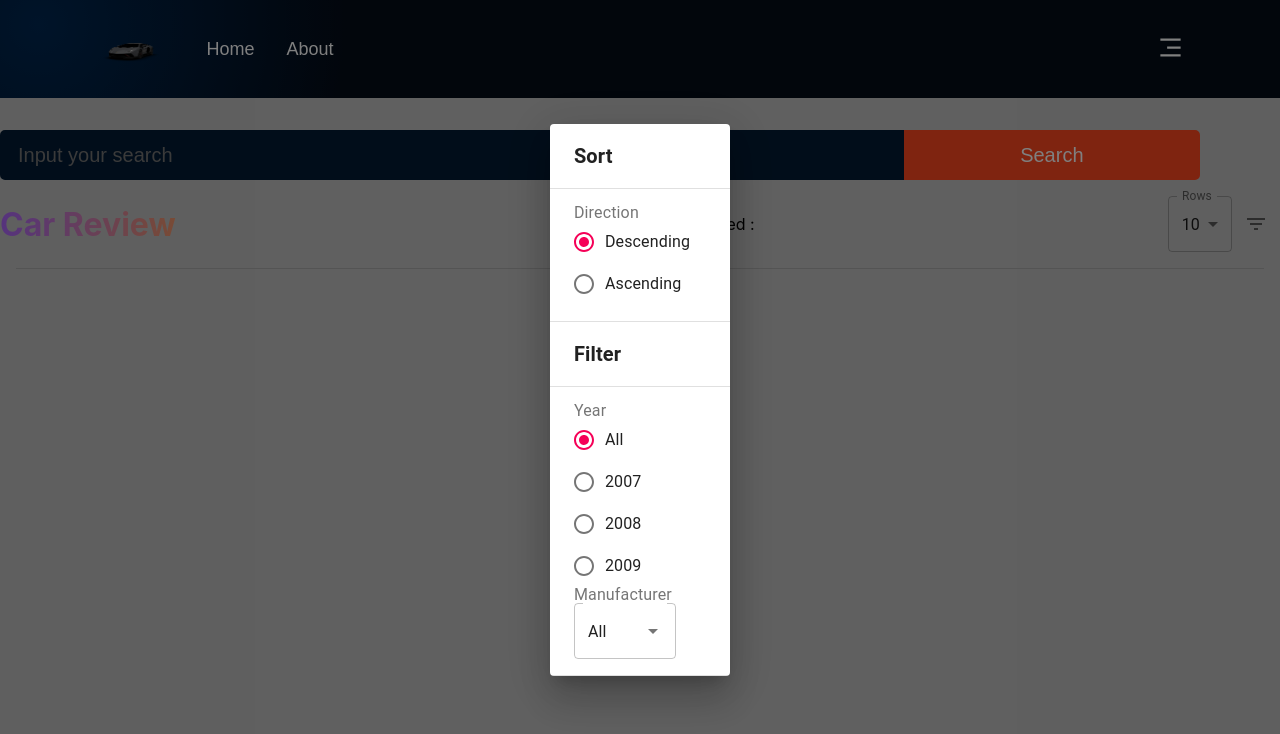
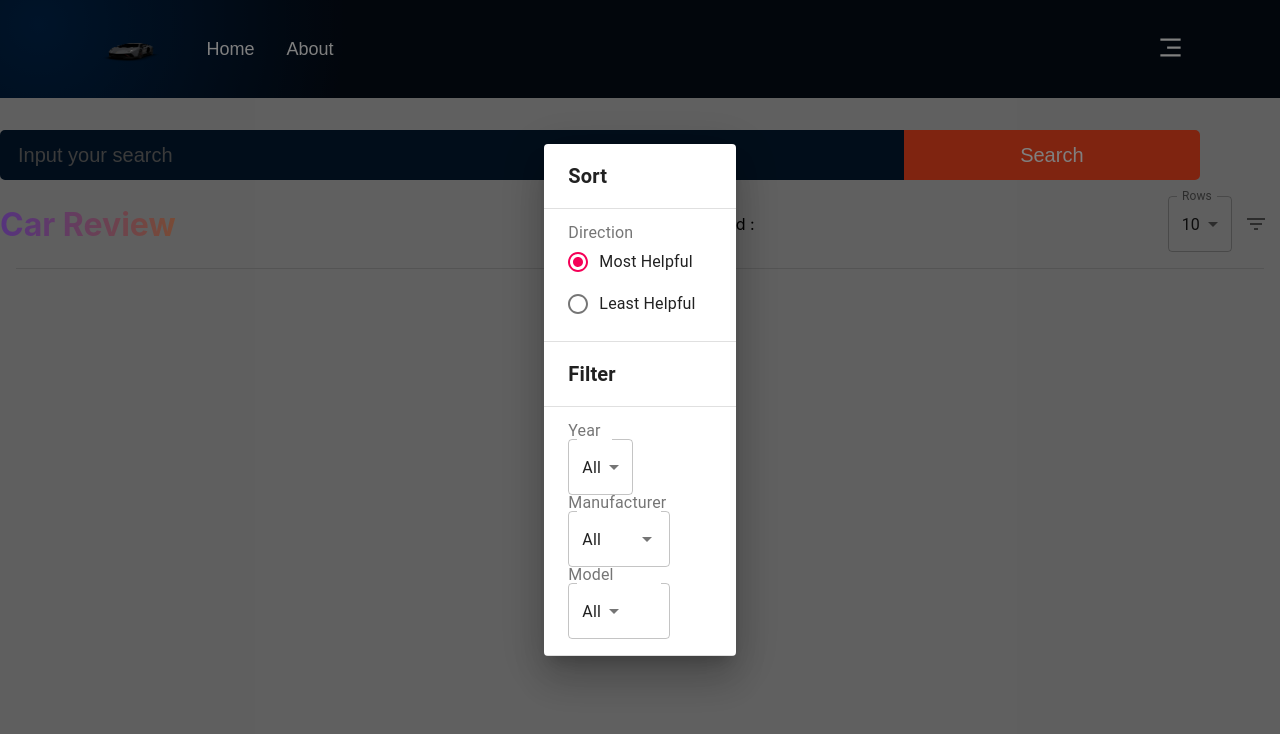
Before and after one commit to majulahsingapuri/info-retrieval-project, a React (Create React App) app in the folder web-app/: page / in a window 1280 px wide. Both pictures are taken after a click on the button 1256 px from the left and 224 px from the top of the page. Shown: the top 734 px of the page. Built offline with nearby package versions, Linux system fonts and the light colour scheme.

Commit message:
Add manufacturer, model, year list

```diff
--- a/web-app/src/App.js
+++ b/web-app/src/App.js
@@ -42,12 +42,41 @@ ChartJS.register(
     Title
 )
 
+const yearList = [
+  "All",
+  "2000", "2001", "2002", "2003", "2004",
+  "2005", "2006", "2007", "2008", "2009",
+  "2010", "2011", "2012", "2013", "2014",
+  "2015", "2016", "2017", "2018", "2019",
+  "2020", "2021", "2022", "2023"
+];
+
 const carList = [
   "All",
-  "toyota",
+  "mercedes-benz",
+  "lexus",
+  "honda",
+  "nissan",
+  "volkswagen",
+  "volvo",
+  "mazda",
   "bmw",
-  "mini",
+  "audi"
 ];
+
+const modelList = [
+  "All", "gl-class",  "rx 350",  "cr-v",  "sentra",  "passat",  "maxima",
+  "new beetle",  "rogue",  "civic",  "frontier",  "c-class",  "versa",
+  "jetta",  "s80",  "is 250",  "fit",  "r32",  "tribute",  "altima",
+  "xterra",  "clk-class",  "ridgeline",  "e-class",  "v50",  "c70",
+  "mx-5 miata",  "3 series",  "350z",  "slk-class",  "xc70",  "s8",  "x5",
+  "5 series",  "rabbit",  "s-class",  "a5",  "element",  "x3",  "mazdaspeed mazda6",
+  "mazda3",  "altima hybrid",  "c30",  "cx-7",  "gs 350",  "q7",  "pathfinder",  "quest",
+  "m-class",  "a3",  "ls 460",  "1 series",  "titan",  "pilot",  "gti",  "6 series",  "cx-9",
+  "tt",  "mazda5",  "odyssey",  "7 series",  "eos",  "mazda6 gli",  "a4",  "s40",  "a8",  "rs4",
+  "a6",  "xc90",  "armada",  "cls-class",  "gs 450h",  "m3",  "is 350",  "is f",  "es 350",
+  "r-class",  "sl-class",  "rx 400h",  "x6",  "v70"
+]
 
 function App() {
   const [loading, setLoading] = useState(false);
@@ -63,6 +92,7 @@ function App() {
   const [sortDirection, setSortDirection] = useState("desc");
   const [manufacturerFilter, setManufacturerFilter] = useState("All");
   const [yearFilter, setYearFilter] = useState("All");
+  const [modelFilter, setModelFilter] = useState("All");
 
   const [errorBarOpen, setErrorBarOpen] = React.useState(false);
   const [errorText, setErrorText] = React.useState('');
@@ -136,6 +166,9 @@ function App() {
     }
     if (yearFilter !== "All") {
       baseQuery += `&fq=YEAR:${yearFilter}`
+    }
+    if (modelFilter !== "All") {
+      baseQuery += `&fq=MODEL:${modelFilter}`
     }
     return baseQuery
   }
@@ -371,22 +404,27 @@ function App() {
           <FormControl component="fieldset" className="formControlStyle">
             <FormLabel component="legend">Direction</FormLabel>
             <RadioGroup value={sortDirection} onChange={(event) => {setSortDirection(event.target.value)}}>
-              <FormControlLabel value="desc" control={<Radio />} label="Descending" />
-              <FormControlLabel value="asc" control={<Radio />} label="Ascending" />
+              <FormControlLabel value="desc" control={<Radio />} label="Most Helpful" />
+              <FormControlLabel value="asc" control={<Radio />} label="Least Helpful" />
             </RadioGroup>
           </FormControl>
         </DialogContent>
         <DialogTitle><b>Filter</b></DialogTitle>
         <DialogContent dividers>
           <div />
-          <FormControl component="fieldset" className="formControlStyle">
+          <FormControl variant="outlined" className="formControlStyle">
             <FormLabel component="legend">Year</FormLabel>
-            <RadioGroup value={yearFilter} onChange={(event) => {setYearFilter(event.target.value)}}>
-              <FormControlLabel value="All" control={<Radio />} label="All" />
-              <FormControlLabel value="2007" control={<Radio />} label="2007" />
-              <FormControlLabel value="2008" control={<Radio />} label="2008" />
-              <FormControlLabel value="2009" control={<Radio />} label="2009" />
-            </RadioGroup>
+              <Select
+                value={yearFilter}
+                onChange={(event) => {setYearFilter(event.target.value)}}
+                label="Year"
+              >
+              {
+                yearList.map((YEAR) =>
+                  <MenuItem value={`${YEAR}`}>{YEAR}</MenuItem>
+                )
+              }
+              </Select>
           </FormControl>
           <div />
           <FormControl variant="outlined" className="formControlStyle">
@@ -404,6 +442,22 @@ function App() {
                 }
               </Select>
           </FormControl>
+          <div />
+          <FormControl variant="outlined" className="formControlStyle">
+            <FormLabel component="legend">Model</FormLabel>
+              <Select
+                value={modelFilter}
+                onChange={(event) => {setModelFilter(event.target.value)}}
+                label="Manufacturer"
+              >
+                {
+                  modelList.map((MODEL) =>
+                    <MenuItem value={`${MODEL}`}>{MODEL}</MenuItem>
+
+                  )
+                }
+              </Select>
+          </FormControl>
         </DialogContent>
       </Dialog>
     </div>
@@ -411,3 +465,12 @@ function App() {
 }
 
 export default App;
+
+/*
+<RadioGroup value={yearFilter} onChange={(event) => {setYearFilter(event.target.value)}}>
+  <FormControlLabel value="All" control={<Radio />} label="All" />
+  <FormControlLabel value="2007" control={<Radio />} label="2007" />
+  <FormControlLabel value="2008" control={<Radio />} label="2008" />
+  <FormControlLabel value="2009" control={<Radio />} label="2009" />
+</RadioGroup>
+*/
```
